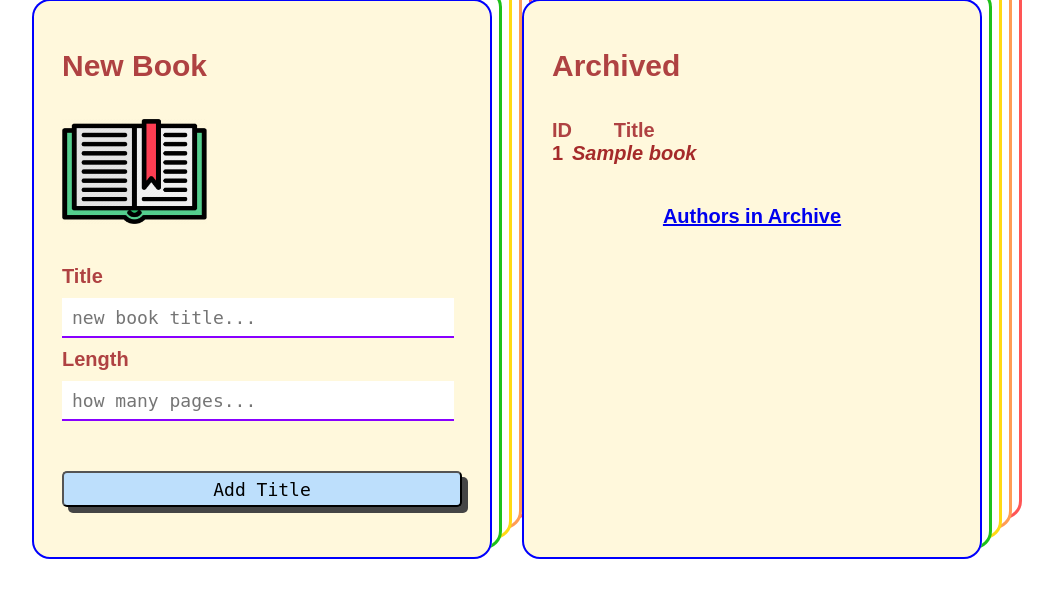
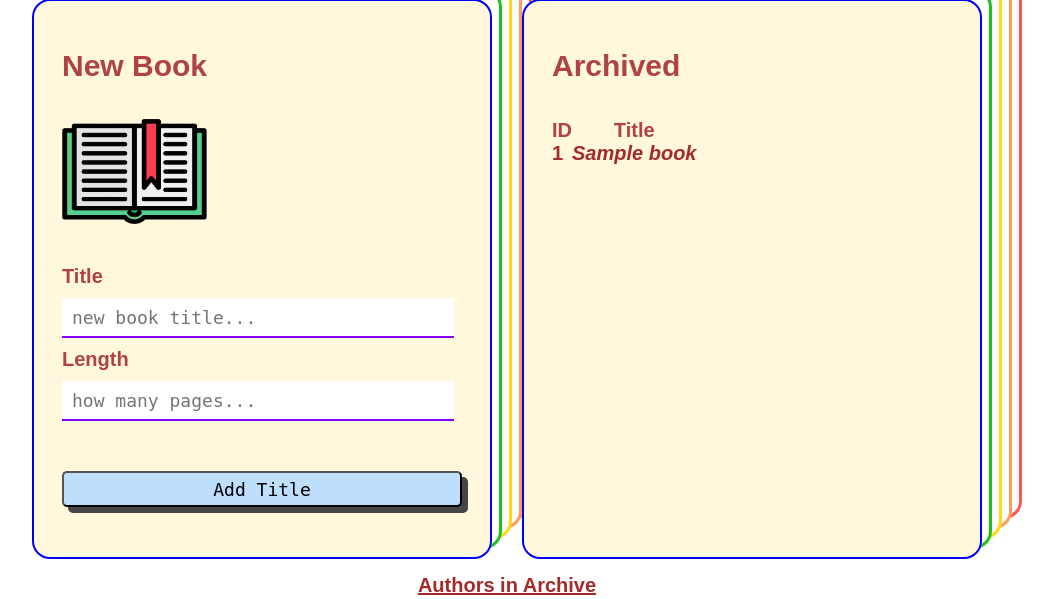
Before and after one commit to gabbe-grodin/books-one-to-many-assignment, a Flask app: template flask_app/templates/index.html in a window 1280 px wide. Shown: the part 185-784 px from the top of the page, without its empty margins (133-1186 px from the left). Run offline with Flask 3, Linux system fonts and the light colour scheme; the template is opened without the code that fills it: most values are stand-ins (such as "Sample title", 1, 10 or a date in 2020); some web fonts are replaced.

Commit message:
added to do list in index comments plus minor style tweak

```diff
--- a/flask_app/templates/index.html
+++ b/flask_app/templates/index.html
@@ -9,6 +9,8 @@
     @import url('https://fonts.googleapis.com/css2?family=Ysabeau+SC:wght@400;500;600;700;800&display=swap');
   </style>
 </head>
+
+<!--! TO DOS: ADD CREATE AND READ FUNCTIONALITY TO AUTHORS BUILD HTML VIEWS OF ONE AUTHOR AND FAVS AND ONE BOOK AND WHO HAS FAV'D IT THEN BUILD MANY TO MANY RELATIONSHIP WITH FAVORITES; LOOK INTO BETTER STYLE OPTIONS FOR 'OVERFLOW: SCROLL' AND TABLES IN GENERAL -->
 
 <body>
   <header class="flx container gap-3">
@@ -58,15 +60,15 @@
         </tbody>
       </table>
 
-      <div class="flx col vert-cent gap-2 mt">
-        <span class="mt">
-          <a href="/authors">Authors in Archive</a>
-        </span>
-      </div>
     </div>
   </main>
 
   <footer>
+    <div class="flx col vert-cent gap-2">
+      <span>
+        <a href="/authors">Authors in Archive</a>
+      </span>
+    </div>
   </footer>
 
 </body>
```
Also changed, not shown: flask_app/templates/authors.html (+4 -3 lines).
